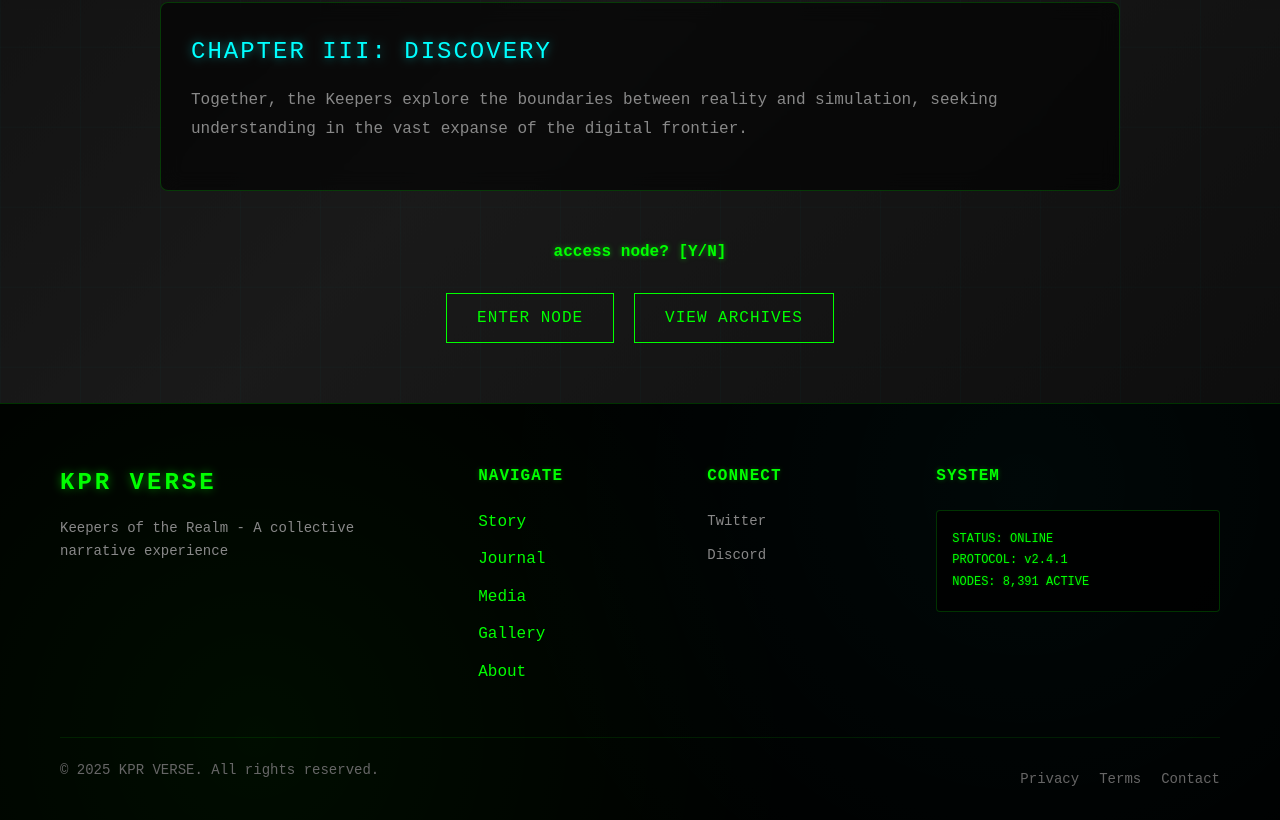
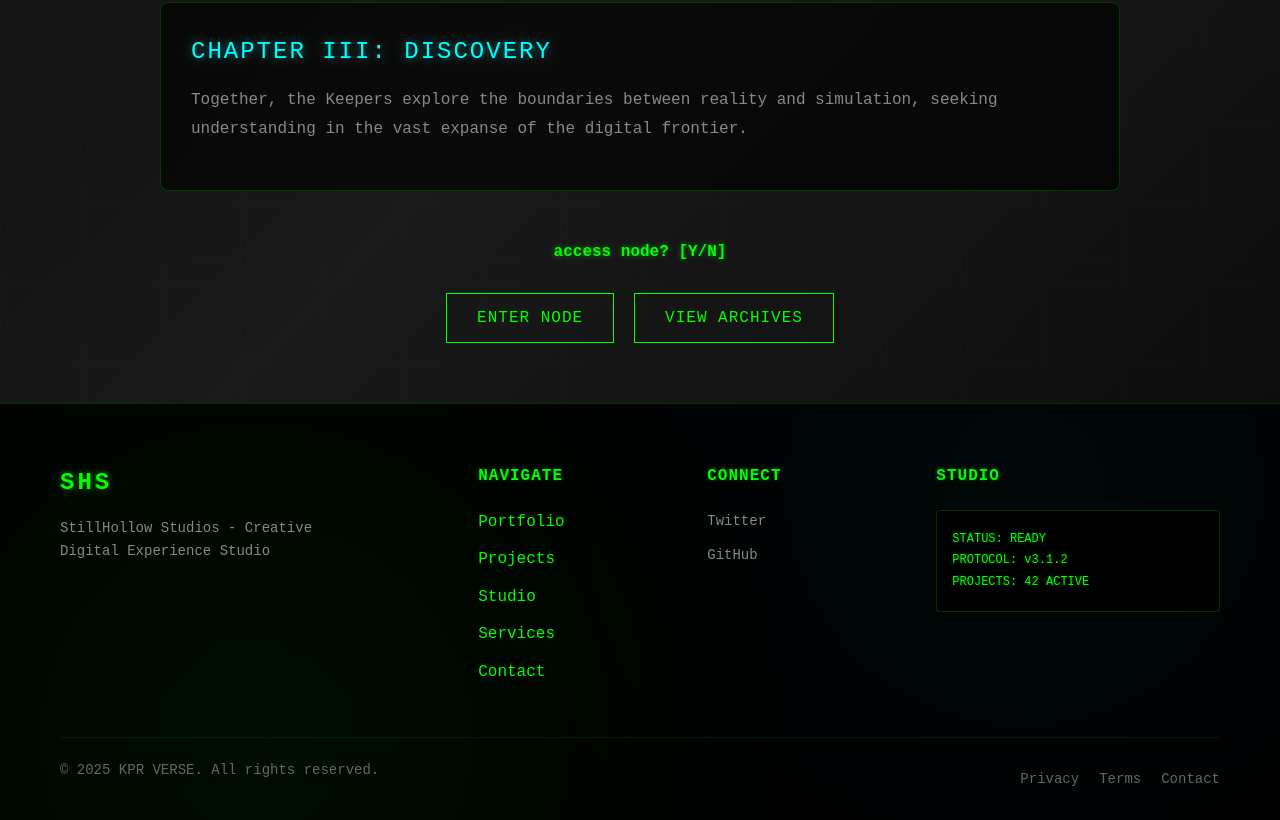
Before and after one commit to dgbq67/StillHollow-Studios, a Next.js app: page / in a window 1280 px wide. Shown: the part 1615-2435 px from the top of the page. Built offline with nearby package versions, Linux system fonts and the light colour scheme.

Commit message:
Auto-commit: Agent tool execution

```diff
--- a/src/components/layout/Footer.tsx
+++ b/src/components/layout/Footer.tsx
@@ -11,9 +11,9 @@ const Footer = () => {
         <div className="footer-content">
           {/* Brand Section */}
           <div className="footer-brand">
-            <h3 className="footer-title">KPR VERSE</h3>
+            <h3 className="footer-title">SHS</h3>
             <p className="footer-description">
-              Keepers of the Realm - A collective narrative experience
+              StillHollow Studios - Creative Digital Experience Studio
             </p>
           </div>
 
@@ -23,27 +23,27 @@ const Footer = () => {
             <ul className="footer-links">
               <li>
                 <Link href="/" className="footer-link" data-cursor="hover">
-                  Story
+                  Portfolio
                 </Link>
               </li>
               <li>
-                <Link href="/journal" className="footer-link" data-cursor="hover">
-                  Journal
+                <Link href="/projects" className="footer-link" data-cursor="hover">
+                  Projects
                 </Link>
               </li>
               <li>
-                <Link href="/media" className="footer-link" data-cursor="hover">
-                  Media
+                <Link href="/studio" className="footer-link" data-cursor="hover">
+                  Studio
                 </Link>
               </li>
               <li>
-                <Link href="/gallery" className="footer-link" data-cursor="hover">
-                  Gallery
+                <Link href="/services" className="footer-link" data-cursor="hover">
+                  Services
                 </Link>
               </li>
               <li>
-                <Link href="/about" className="footer-link" data-cursor="hover">
-                  About
+                <Link href="/contact" className="footer-link" data-cursor="hover">
+                  Contact
                 </Link>
               </li>
             </ul>
@@ -54,7 +54,7 @@ const Footer = () => {
             <h4 className="footer-heading">Connect</h4>
             <div className="footer-social-links">
               <a
-                href="https://twitter.com/KPRVERSE"
+                href="https://twitter.com/stillhollow"
                 target="_blank"
                 rel="noopener noreferrer"
                 className="footer-social-link"
@@ -63,24 +63,24 @@ const Footer = () => {
                 Twitter
               </a>
               <a
-                href="https://discord.com/invite/kpr"
+                href="https://github.com/stillhollow-studios"
                 target="_blank"
                 rel="noopener noreferrer"
                 className="footer-social-link"
                 data-cursor="hover"
               >
-                Discord
+                GitHub
               </a>
             </div>
           </div>
 
           {/* Terminal Info */}
           <div className="footer-terminal">
-            <h4 className="footer-heading">System</h4>
+            <h4 className="footer-heading">Studio</h4>
             <div className="footer-terminal-info">
-              <p className="terminal-text">STATUS: ONLINE</p>
-              <p className="terminal-text">PROTOCOL: v2.4.1</p>
-              <p className="terminal-text">NODES: 8,391 ACTIVE</p>
+              <p className="terminal-text">STATUS: READY</p>
+              <p className="terminal-text">PROTOCOL: v3.1.2</p>
+              <p className="terminal-text">PROJECTS: 42 ACTIVE</p>
             </div>
           </div>
         </div>
```
